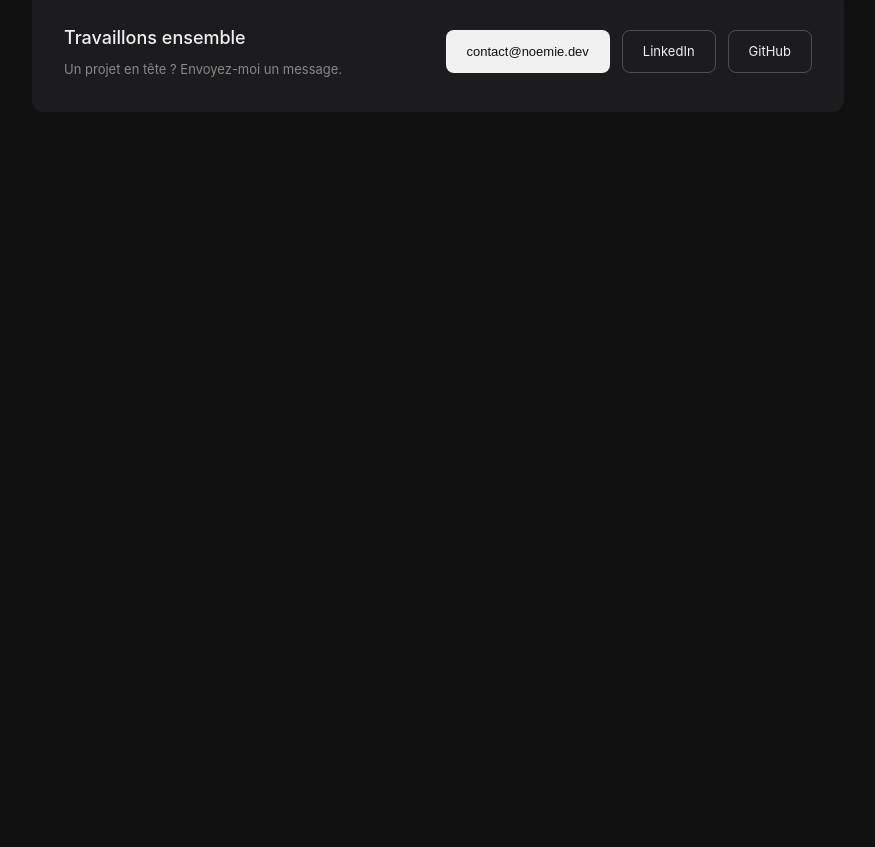
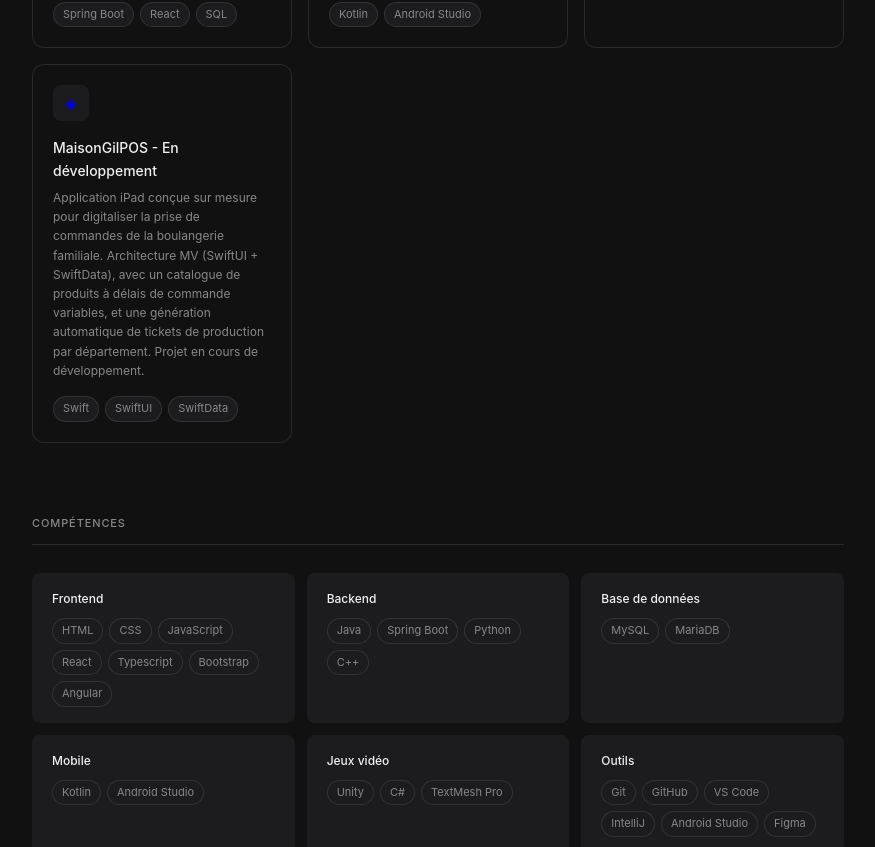
Before and after one commit to Noomy-v1/portfolio-react, a React (Vite) app: page / in a window 1280 px wide. Shown: the part 1360-2207 px from the top of the page, without its empty margins (202-1077 px from the left). Before the commit the page ends 1624 px from the top, so only its background shows below. Built offline with nearby package versions, Linux system fonts and the light colour scheme.

Commit message:
feat: add GSAP animations to Projects and Skills components

```diff
--- a/package.json
+++ b/package.json
@@ -10,6 +10,7 @@
     "preview": "vite preview"
   },
   "dependencies": {
+    "@gsap/react": "^2.1.2",
     "react": "^19.2.8",
     "react-dom": "^19.2.8"
   },
--- a/src/components/Projects.tsx
+++ b/src/components/Projects.tsx
@@ -1,12 +1,41 @@
-import { useLang } from "../context/LangContext";
+import { useRef } from 'react';
+import { gsap } from 'gsap';
+import { useGSAP } from '@gsap/react';
+import { ScrollTrigger } from 'gsap/ScrollTrigger';
+import { projects } from '../data/projects-data';
+import { useLang } from '../context/LangContext';
 
-export function Projects(){
-    const { t } = useLang();
-    return (
-        <section id="projects">
-            <div className="section-label">{t("projects.label")}</div>
-            <div className="projects-grid">
+gsap.registerPlugin(ScrollTrigger);
+
+export function Projects() {
+  const { lang, t } = useLang();
+  const gridRef = useRef(null);
+
+  useGSAP(() => {
+    gsap.from('.project-card', {
+      scrollTrigger: { trigger: gridRef.current, start: 'top 80%' },
+      opacity: 0,
+      y: 30,
+      stagger: 0.15,
+      duration: 0.8,
+    });
+  }, { scope: gridRef, dependencies: [lang] });
+
+  return (
+    <section id="projects">
+      <div className="section-label">{t('projects.label')}</div>
+      <div className="projects-grid" ref={gridRef}>
+        {projects.map((project) => (
+          <a key={project.link} href={project.link} className="project-card" target="_blank" rel="noopener noreferrer">
+            <div className="project-icon">{project.icon}</div>
+            <div className="project-title">{project.title[lang as 'fr' | 'en']}</div>
+            <div className="project-desc">{project.description[lang as 'fr' | 'en']}</div>
+            <div className="project-tags">
+              {project.tags.map((tag) => <span key={tag} className="tag">{tag}</span>)}
             </div>
-        </section>
-    )
+          </a>
+        ))}
+      </div>
+    </section>
+  );
 }
--- a/src/components/Skills.tsx
+++ b/src/components/Skills.tsx
@@ -1,12 +1,39 @@
-import { useLang } from "../context/LangContext";
+import { useRef } from 'react';
+import { gsap } from 'gsap';
+import { useGSAP } from '@gsap/react';
+import { ScrollTrigger } from 'gsap/ScrollTrigger';
+import { skills } from '../data/skills-data';
+import { useLang } from '../context/LangContext';
 
-export function Skills(){
-    const { t } = useLang();
-    return(
-        <section id="skills">
-            <div className="section-label">{t("skills.label")}</div>
-            <div className="skills-grid">
+gsap.registerPlugin(ScrollTrigger);
+
+export function Skills() {
+  const { lang, t } = useLang();
+  const gridRef = useRef(null);
+
+  useGSAP(() => {
+    gsap.from('.skill-group', {
+      scrollTrigger: { trigger: gridRef.current, start: 'top 80%' },
+      opacity: 0,
+      y: 30,
+      stagger: 0.15,
+      duration: 0.8,
+    });
+  }, { scope: gridRef, dependencies: [lang] });
+
+  return (
+    <section id="skills">
+      <div className="section-label">{t('skills.label')}</div>
+      <div className="skills-grid" ref={gridRef}>
+        {skills.map((skill) => (
+            <div key={skill.title[lang as 'fr' | 'en']} className="skill-group">
+                <div className="skill-group-title">{skill.title[lang as 'fr' | 'en']}</div>
+            <div className="skill-tags">
+              {skill.tags.map((tag) => <span key={tag} className="tag">{tag}</span>)}
             </div>
-        </section>
-    )
+          </div>
+        ))}
+      </div>
+    </section>
+  );
 }
```
Also changed, not shown: 1 other file (tests, documents, lock files or other folders).
